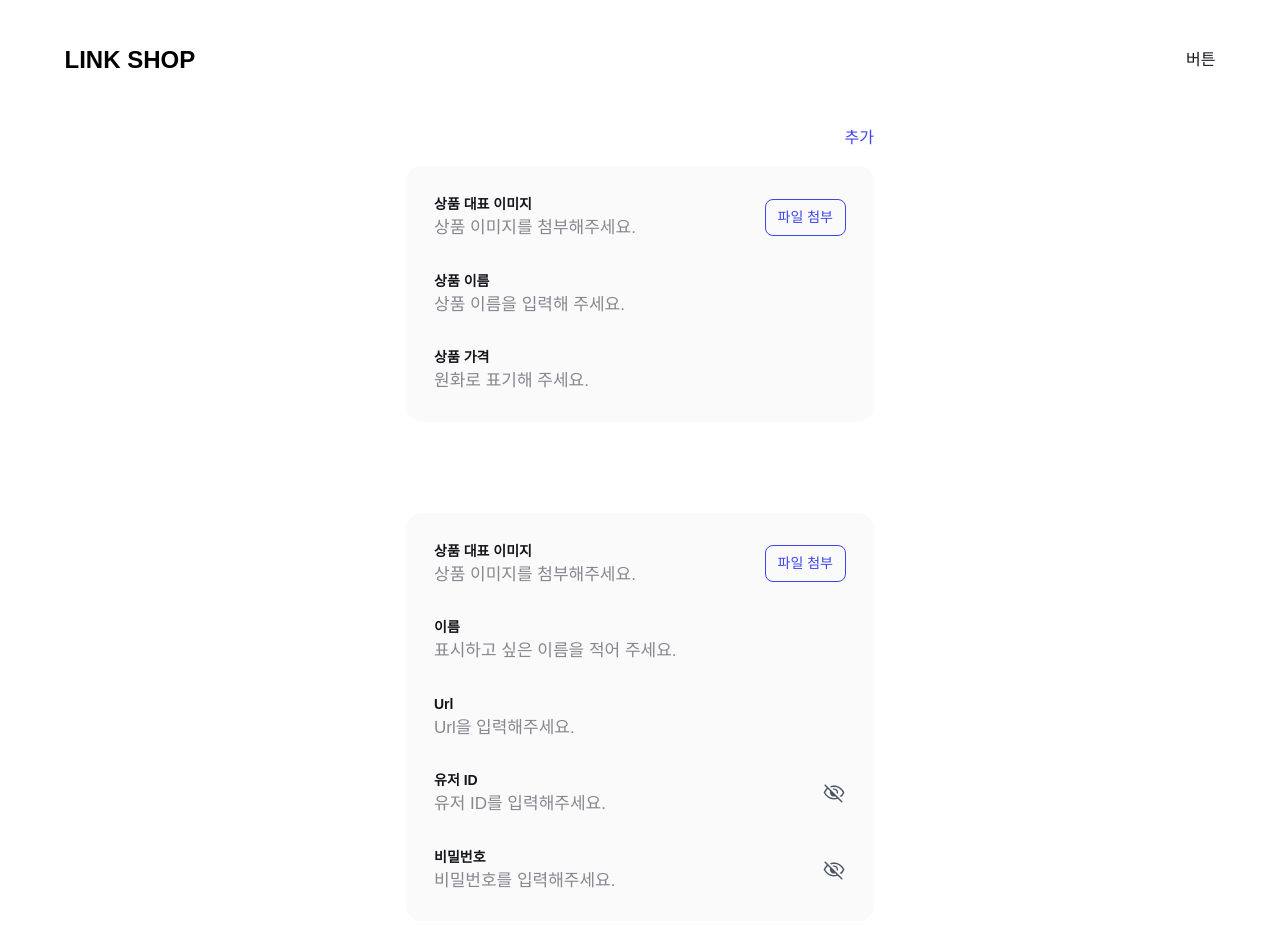
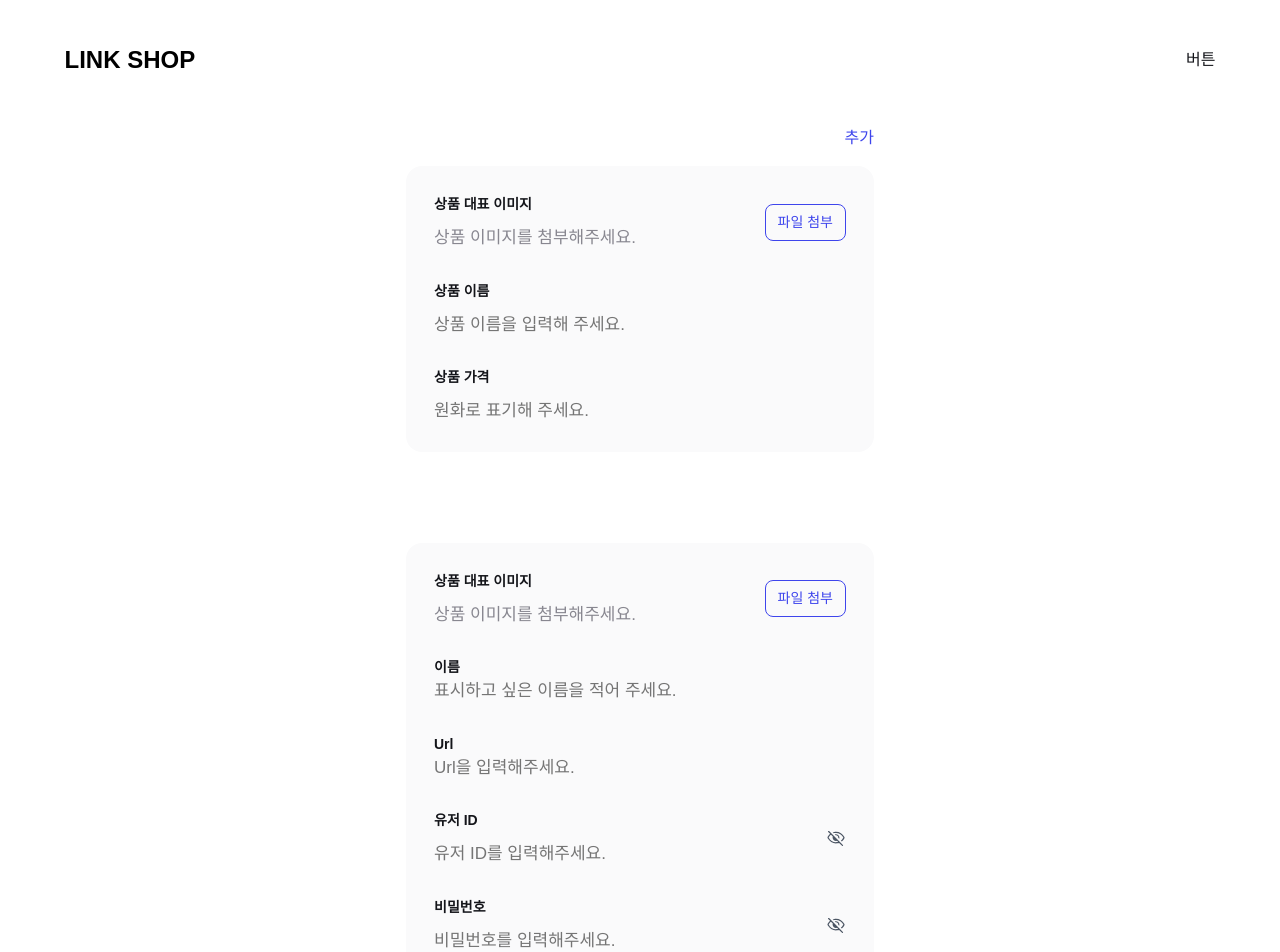
Before and after one commit to Lim-JaeEun/FE16_Basic_Project_Linkshop, a React (Vite) app: page /link/1/edit in a window 1280 px wide. Shown: the top 952 px of the page. Built offline with nearby package versions, Linux system fonts and the light colour scheme; a web font is replaced by a local one.

Commit message:
refactor: label/input 적용 및 아이콘 리사이징

```diff
--- a/src/components/UpdateItemCard.jsx
+++ b/src/components/UpdateItemCard.jsx
@@ -1,7 +1,6 @@
 import styled from 'styled-components';
 import { applyFontStyles } from '../styles/mixins';
 import theme, { FontTypes, ColorTypes } from '../styles/theme';
-
 import FileInput from './FileInput';
 
 const Container = styled.div`
@@ -19,15 +18,31 @@ const ImageGroup = styled.div`
   justify-content: space-between;
 `;
 
-const Wrapper = styled.div``;
+const Wrapper = styled.div`
+  display: flex;
+  flex-direction: column;
+  gap: 10px;
+`;
 
-const FormGroup = styled.div``;
+const FormGroup = styled.div`
+  display: flex;
+  flex-direction: column;
+  gap: 10px;
+`;
 
-const Label = styled.div`
+const ProductImg = styled.div`
   ${applyFontStyles(FontTypes.SEMIBOLD14, ColorTypes.SECONDARY_BLACK)}
 `;
 
 const Description = styled.div`
+  ${applyFontStyles(FontTypes.REGULAR17, ColorTypes.SECONDARY_GRAY_300)}
+`;
+
+const StLabel = styled.label`
+  ${applyFontStyles(FontTypes.SEMIBOLD14, ColorTypes.SECONDARY_BLACK)}
+`;
+
+const StInput = styled.input`
   ${applyFontStyles(FontTypes.REGULAR17, ColorTypes.SECONDARY_GRAY_300)}
 `;
 
@@ -36,20 +51,20 @@ const UpdateItemCard = () => {
     <Container>
       <ImageGroup>
         <Wrapper>
-          <Label>상품 대표 이미지</Label>
+          <ProductImg>상품 대표 이미지</ProductImg>
           <Description>상품 이미지를 첨부해주세요.</Description>
         </Wrapper>
         <FileInput />
       </ImageGroup>
 
       <FormGroup>
-        <Label>상품 이름</Label>
-        <Description>상품 이름을 입력해 주세요.</Description>
+        <StLabel htmlFor='productName'>상품 이름</StLabel>
+        <StInput id='productName' placeholder='상품 이름을 입력해 주세요.' />
       </FormGroup>
 
       <FormGroup>
-        <Label>상품 가격</Label>
-        <Description>원화로 표기해 주세요.</Description>
+        <StLabel htmlFor='productPrice'>상품 가격</StLabel>
+        <StInput id='productPrice' placeholder='원화로 표기해 주세요.' />
       </FormGroup>
     </Container>
   );
--- a/src/components/UpdateShop.jsx
+++ b/src/components/UpdateShop.jsx
@@ -2,7 +2,10 @@ import styled from 'styled-components';
 import { applyFontStyles } from '../styles/mixins';
 import theme, { FontTypes, ColorTypes } from '../styles/theme';
 import FileInput from './FileInput';
-import closeEye from '../assets/icon/btn_visibility_off.svg';
+import closeEyeIcon from '../assets/icon/btn_visibility_off.svg';
+import openEyeIcon from '../assets/icon/btn_visibility_on.svg';
+
+const DEFAULT_EYE_SIZE = '20px';
 
 const Container = styled.div`
   display: flex;
@@ -21,11 +24,18 @@ const ImageGroup = styled.div`
   justify-content: space-between;
 `;
 
-const Wrapper = styled.div``;
+const Wrapper = styled.div`
+  display: flex;
+  flex-direction: column;
+  gap: 10px;
+`;
 
-const FormGroup = styled.div``;
+const FormGroup = styled.div`
+  display: flex;
+  flex-direction: column;
+`;
 
-const Label = styled.div`
+const ShopImg = styled.div`
   ${applyFontStyles(FontTypes.SEMIBOLD14, ColorTypes.SECONDARY_BLACK)}
 `;
 
@@ -33,10 +43,16 @@ const Description = styled.div`
   ${applyFontStyles(FontTypes.REGULAR17, ColorTypes.SECONDARY_GRAY_300)}
 `;
 
+const StLabel = styled.label`
+  ${applyFontStyles(FontTypes.SEMIBOLD14, ColorTypes.SECONDARY_BLACK)}
+`;
+
+const StInput = styled.input`
+  ${applyFontStyles(FontTypes.REGULAR17, ColorTypes.SECONDARY_GRAY_300)};
+`;
+
 const CloseEyeIcon = styled.img`
-  width: 24px;
-  height: 24px;
-  margin-left: 8px;
+  aspect-ratio: 1/1;
 `;
 
 const UpdateShop = () => {
@@ -44,36 +60,44 @@ const UpdateShop = () => {
     <Container>
       <ImageGroup>
         <Wrapper>
-          <Label>상품 대표 이미지</Label>
+          <ShopImg>상품 대표 이미지</ShopImg>
           <Description>상품 이미지를 첨부해주세요.</Description>
         </Wrapper>
         <FileInput />
       </ImageGroup>
 
       <FormGroup>
-        <Label>이름</Label>
-        <Description>표시하고 싶은 이름을 적어 주세요.</Description>
+        <StLabel htmlFor='name'>이름</StLabel>
+        <StInput id='name' placeholder='표시하고 싶은 이름을 적어 주세요.' />
       </FormGroup>
 
       <FormGroup>
-        <Label>Url</Label>
-        <Description>Url을 입력해주세요.</Description>
+        <StLabel htmlFor='url'>Url</StLabel>
+        <StInput id='url' placeholder='Url을 입력해주세요.' />
       </FormGroup>
 
       <ImageGroup>
         <Wrapper>
-          <Label>유저 ID</Label>
-          <Description>유저 ID를 입력해주세요.</Description>
+          <StLabel htmlFor='userId'>유저 ID</StLabel>
+          <StInput id='userId' placeholder='유저 ID를 입력해주세요.' />
         </Wrapper>
-        <CloseEyeIcon src={closeEye} alt='유저ID 가리기 아이콘' />
+        <CloseEyeIcon
+          src={closeEyeIcon}
+          alt='유저ID 가리기 아이콘'
+          width={DEFAULT_EYE_SIZE}
+        />
       </ImageGroup>
 
       <ImageGroup>
         <Wrapper>
-          <Label>비밀번호</Label>
-          <Description>비밀번호를 입력해주세요.</Description>
+          <StLabel htmlFor='password'>비밀번호</StLabel>
+          <StInput id='password' placeholder='비밀번호를 입력해주세요.' />
         </Wrapper>
-        <CloseEyeIcon src={closeEye} alt='비밀번호 가리기 아이콘' />
+        <CloseEyeIcon
+          src={closeEyeIcon}
+          alt='비밀번호 가리기 아이콘'
+          width={DEFAULT_EYE_SIZE}
+        />
       </ImageGroup>
     </Container>
   );
```
